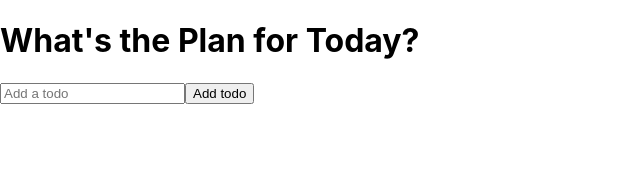
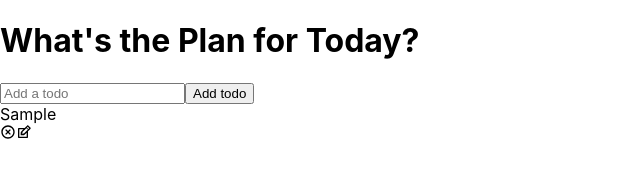
Before and after one commit to aselwilliams/todo-useref, a React (Create React App) app: page / in a window 1280 px wide. Both pictures are taken after typing "Sample" into the empty fields and a click on the button "Add todo". Shown: the top 194 px of the page, without its empty margins (0-640 px from the left). Built offline with nearby package versions, Linux system fonts and the light colour scheme.

Commit message:
functions added

```diff
--- a/package.json
+++ b/package.json
@@ -9,6 +9,7 @@
     "nanoid": "^4.0.0",
     "react": "^18.2.0",
     "react-dom": "^18.2.0",
+    "react-icons": "^4.4.0",
     "react-scripts": "5.0.1",
     "web-vitals": "^2.1.4"
   },
--- a/src/components/Todo.js
+++ b/src/components/Todo.js
@@ -1,9 +1,34 @@
-import React from 'react'
+import React,{useState} from 'react';
+import TodoForm from './TodoForm';
+import TodoList from './TodoList';
+import {RiCloseCircleLine} from 'react-icons/ri'
+import {TiEdit} from 'react-icons/ti'
 
-function Todo() {
-  return (
-    <div>Todo</div>
-  )
+function Todo({todos, completeTodo,removeTodo, updateTodo}) {
+    const [edit, setEdit]=useState({
+        id:null,
+        value:''
+    })
+
+    const submitUpdate=(value)=>{
+        updateTodo(edit.id, value)
+        setEdit({
+            id:null,
+            value:''
+        })
+    }
+    if(edit.id){
+        return <TodoForm edit={edit} onSubmit={submitUpdate} />
+    }
+  return todos.map((todo,index)=>(
+      <div className={todo.isComplete ? 'todo-row complete' : 'todo-row'} key={index}>
+          <div key={todo.id} onClick={()=>completeTodo(todo.id)}>{todo.text}</div>
+          <div className='icons'>
+              <RiCloseCircleLine onClick={()=>removeTodo(todo.id)}/>
+              <TiEdit onClick={()=>setEdit({id:todo.id, value:todo.text})}/>
+          </div>
+      </div>
+  ))
 }
 
 export default Todo
--- a/src/components/TodoList.js
+++ b/src/components/TodoList.js
@@ -1,4 +1,5 @@
 import React,{useState} from 'react';
+import Todo from './Todo';
 import TodoForm from './TodoForm'
 
 function TodoList() {
@@ -10,12 +11,32 @@
         }
         const newTodos=[todo, ...todos];
         setTodos(newTodos);
-        console.log(todo,...todos)
+    }
+
+    const updateTodo=(todoId, newValue)=>{
+        if(!newValue || /^\s*$/.test(newValue)){
+            return;
+        }
+        setTodos(prev=>prev.map(item=>(item.id===todoId ? newValue : item)))
+    }
+    const removeTodo=(id)=>{
+        const removeArr=[...todos].filter((item)=>item.id!==id)
+        setTodos(removeArr)
+    }
+    const completeTodo=(id)=>{
+        let updatedTodos=todos.map((todo)=>{
+            if(todo.id===id){
+                todo.isComplete=!todo.isComplete
+            }
+            return todo
+        })
+        setTodos(updatedTodos)
     }
   return (
     <div>
         <h1>What's the Plan for Today?</h1>
         <TodoForm onSubmit={addTodo} />
+        <Todo todos={todos} completeTodo={completeTodo} removeTodo={removeTodo} updateTodo={updateTodo} />
     </div>
   )
 }
```
Also changed, not shown: 1 other file (tests, documents, lock files or other folders).
